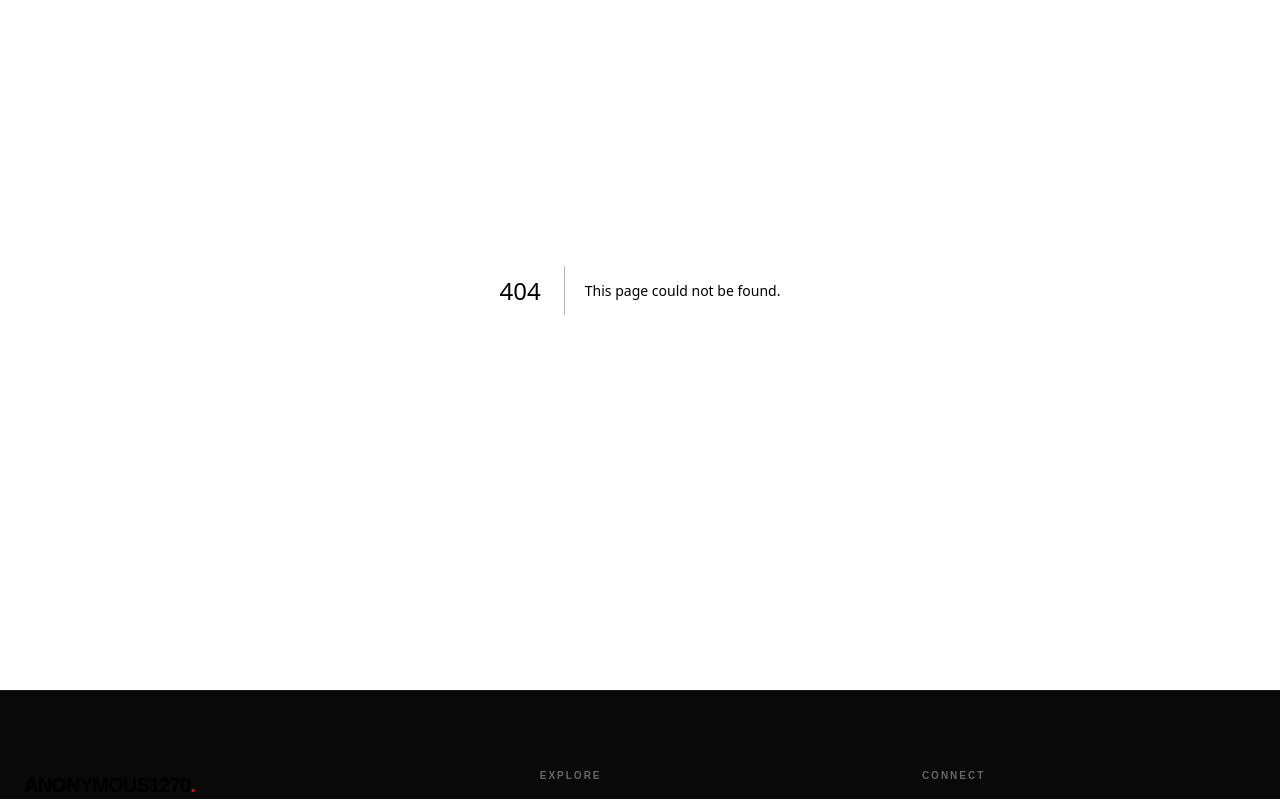
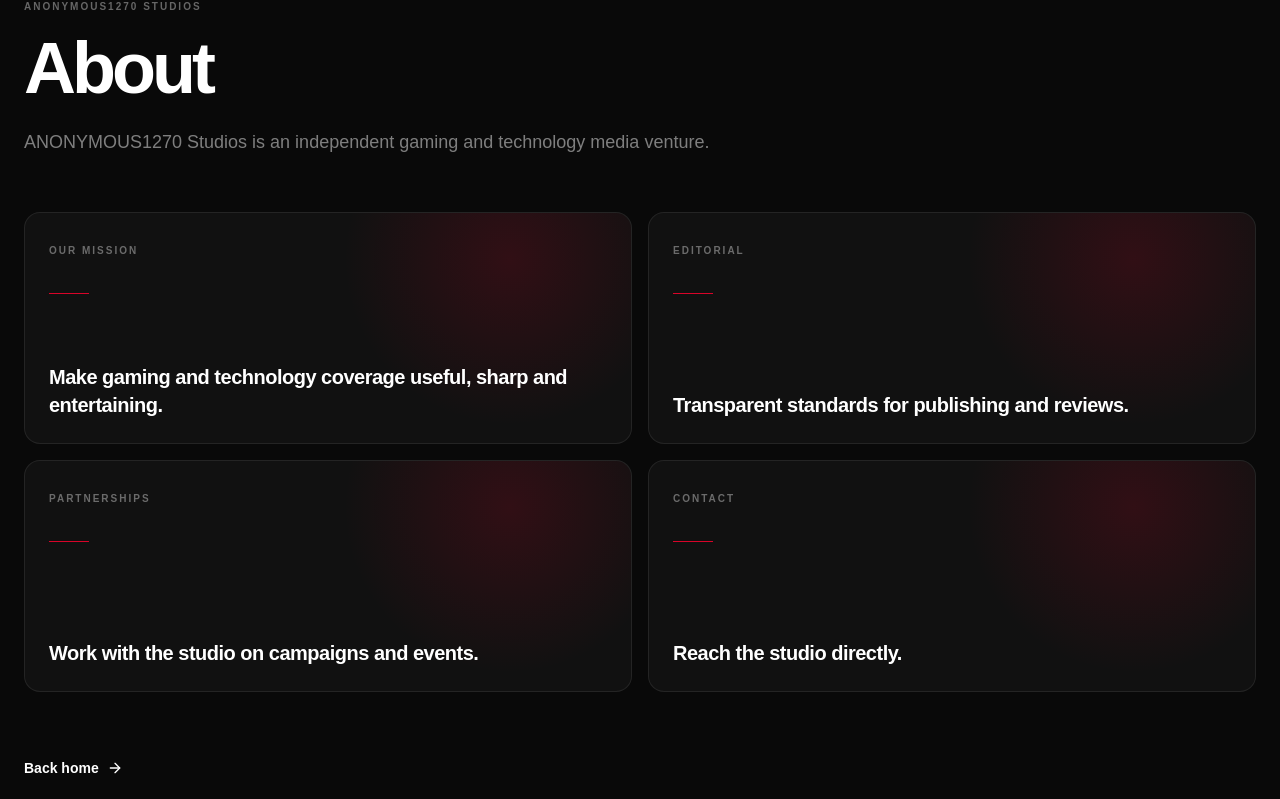
Before and after one commit to surajadarsh/ANONYMOUS1270, a Next.js app: page /about in a window 1280 px wide. Before the commit this address had no page. Shown: the part 215-1014 px from the top of the page. Built offline with nearby package versions, Linux system fonts and the light colour scheme.

Commit message:
feat: add core editorial section routes

```diff
--- /dev/null
+++ b/app/[section]/page.tsx
@@ -0,0 +1,37 @@
+import Link from "next/link";
+import { ArrowRight, Search } from "lucide-react";
+import { notFound } from "next/navigation";
+import { ContentCard } from "@/components/content-card";
+
+const sections: Record<string, { title: string; intro: string; cards: [string,string,string][] }> = {
+  gaming: { title: "Gaming", intro: "News, reviews, guides, esports and the games worth your time.", cards: [["Reviews","Independent verdicts on the games we play.","/reviews"],["News","Updates, announcements and industry stories.","/news"],["Videos","Highlights, tutorials and original gaming formats.","/videos"],["Esports","Competitive gaming, tournaments and event coverage.","/tournaments"]] },
+  technology: { title: "Technology", intro: "Hardware, creator gear, software and the technology powering play.", cards: [["Gaming Phones","Performance-focused devices and mobile gaming.","/technology"],["PC Hardware","GPUs, CPUs, monitors and the parts behind the setup.","/technology"],["Creator Gear","Microphones, cameras, capture cards and streaming equipment.","/technology"],["Software","Apps, platforms, tools and the software creators use.","/technology"]] },
+  reviews: { title: "Reviews", intro: "Clear, independent verdicts backed by a consistent review methodology.", cards: [["Gaming","Game reviews and first impressions.","/reviews"],["Hardware","PCs, components and gaming hardware.","/reviews"],["Peripherals","Keyboards, mice, headsets and creator gear.","/reviews"],["Methodology","How we test, score and reach a verdict.","/about"]] },
+  news: { title: "News", intro: "The stories, updates and announcements shaping gaming, technology and the creator economy.", cards: [["Gaming News","Game updates, launches and announcements.","/news"],["Technology","Hardware, software and platform news.","/technology"],["Esports","Competitive gaming and event developments.","/events"],["Industry","The business and culture behind the games industry.","/news"]] },
+  videos: { title: "Videos", intro: "Gaming, technology, reviews, tutorials, vlogs, shorts and livestreams.", cards: [["Gaming","Gameplay, highlights and original formats.","/videos"],["Technology","Hands-on coverage and practical guides.","/videos"],["Reviews","Video reviews and buying guidance.","/reviews"],["Livestreams","Watch live coverage and past streams.","/livestream"]] },
+  livestream: { title: "Livestream", intro: "Live gaming, events and creator-led coverage from ANONYMOUS1270.", cards: [["Watch Live","Join the next broadcast on Kick.","https://kick.com/anonymous1270"],["Schedule","See upcoming broadcast slots.","/livestream"],["Highlights","Catch the best moments after the stream.","/videos"],["YouTube","Clips, VODs and original video.","https://www.youtube.com/@ANONYMOUS127X"]] },
+  events: { title: "Events", intro: "Esports events, gaming shows, creator experiences and coverage from the field.", cards: [["Upcoming","Find the next events on the calendar.","/events"],["Coverage","Stories, videos and galleries.","/news"],["Media Accreditation","Request access for event coverage.","/contact"],["Tournaments","Compete in ANONYMOUS1270 events.","/tournaments"]] },
+  tournaments: { title: "Tournaments", intro: "Compete, register and follow competitive gaming events hosted or covered by ANONYMOUS1270 Studios.", cards: [["Upcoming","Registration and event details.","/tournaments"],["Rules","Tournament rules and eligibility.","/tournaments"],["Results","Results, standings and event coverage.","/tournaments"],["Partner with us","Bring your event to our community.","/brands"]] },
+  "media-kit": { title: "Media Kit", intro: "Creator, media and partnership information for brands, agencies and event organizers.", cards: [["Creator","Gaming, technology and live content.","/about"],["Audience","Platform reach and content formats.","/media-kit"],["Services","Campaigns, integrations and event coverage.","/brands"],["Contact","Start a business conversation.","/contact"]] },
+  brands: { title: "Brands", intro: "Campaigns, collaborations and media solutions built for gaming and technology audiences.", cards: [["Campaigns","Integrated content across video and editorial.","/brands"],["Events","Creator-led and esports activations.","/events"],["Media","Reviews, coverage and product storytelling.","/reviews"],["Business inquiry","Tell us what you want to build.","/contact"]] },
+  about: { title: "About", intro: "ANONYMOUS1270 Studios is an independent gaming and technology media venture.", cards: [["Our mission","Make gaming and technology coverage useful, sharp and entertaining.","/about"],["Editorial","Transparent standards for publishing and reviews.","/reviews"],["Partnerships","Work with the studio on campaigns and events.","/brands"],["Contact","Reach the studio directly.","/contact"]] },
+  search: { title: "Search", intro: "Search across stories, reviews, videos, products, games and events.", cards: [["Gaming","Browse gaming coverage.","/gaming"],["Technology","Browse technology coverage.","/technology"],["Reviews","Browse reviews.","/reviews"],["Videos","Browse videos.","/videos"]] },
+  privacy: { title: "Privacy", intro: "We are building the privacy and data practices for the platform as the product moves toward launch.", cards: [] },
+  terms: { title: "Terms", intro: "Platform terms and conditions will be published before public launch and registrations.", cards: [] },
+  "affiliate-disclosure": { title: "Affiliate Disclosure", intro: "Commercial relationships and affiliate links will be clearly disclosed wherever they appear.", cards: [] },
+};
+
+export function generateStaticParams() { return Object.keys(sections).map(section => ({ section })); }
+
+export default async function SectionPage({ params }: { params: Promise<{ section: string }> }) {
+  const { section } = await params;
+  const data = sections[section];
+  if (!data) notFound();
+  return <main className="site-container py-20 sm:py-28">
+    <div className="max-w-3xl"><p className="eyebrow text-[#d90429]">ANONYMOUS1270 Studios</p><h1 className="mt-5 text-5xl font-black tracking-[-.055em] sm:text-7xl">{data.title}</h1><p className="mt-6 text-base leading-7 text-white/48 sm:text-lg">{data.intro}</p></div>
+    {section === "search" && <div className="mt-12 flex max-w-2xl items-center gap-3 rounded-2xl border border-white/10 bg-[#111] px-5 py-4"><Search size={18} className="text-white/35"/><span className="text-sm text-white/35">Search is being connected to the content database.</span></div>}
+    {data.cards.length > 0 && <div className="mt-14 grid gap-4 sm:grid-cols-2">{data.cards.map(([label,title,href]) => <ContentCard key={label} label={label} title={title} href={href} />)}</div>}
+    {data.cards.length === 0 && <div className="mt-14 rounded-3xl border border-white/10 bg-[#111] p-8 text-sm text-white/45">This policy page is part of the launch foundation. Final legal copy will be added before public launch.</div>}
+    <div className="mt-16"><Link href="/" className="inline-flex items-center gap-2 text-sm font-semibold text-white/55 hover:text-white">Back home <ArrowRight size={16}/></Link></div>
+  </main>;
+}
```
